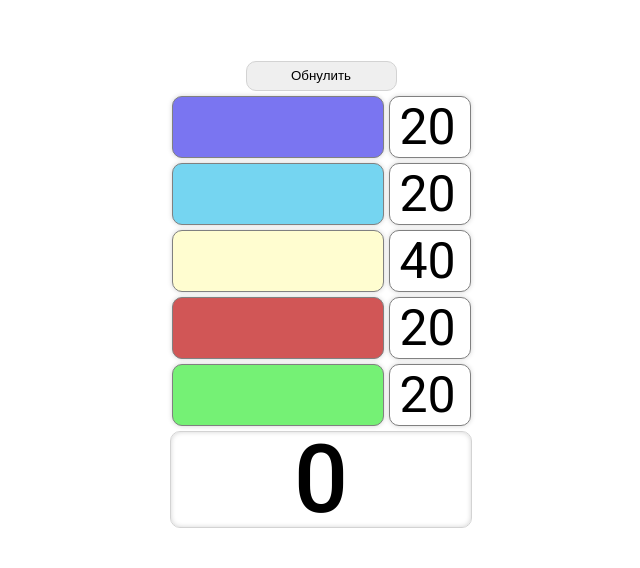
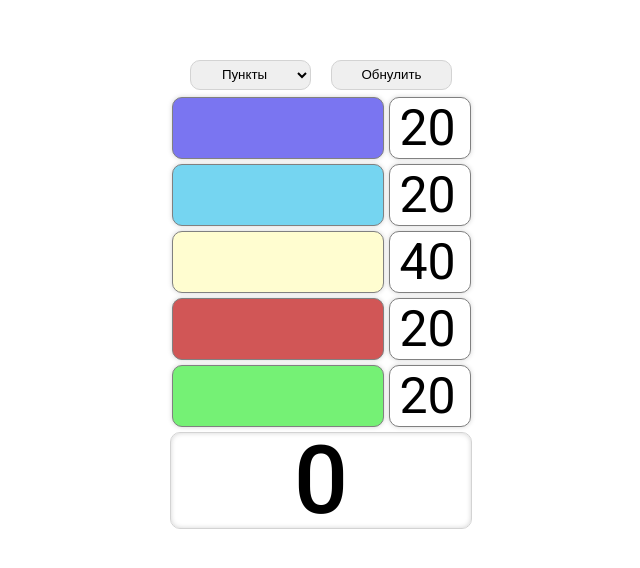
Before and after one commit to zegadb/Counter, a plain HTML site: page index.html in a window 1280 px wide. Shown: the part 106-674 px from the top of the page, without its empty margins (319-959 px from the left). Drawn offline with Linux system fonts and the light colour scheme.

Commit message:
different templates

```diff
--- a/index.html
+++ b/index.html
@@ -10,7 +10,14 @@
 </head>
 <body>
     <div class="inputArea">
-        <button>Обнулить</button>
+        <div class="menu">
+            <select>
+                <option>Пункты</option>
+                <option>Суры</option>
+                <option>Балад</option>
+            </select>
+            <button>Обнулить</button>
+        </div>
         <div class="Papa line">
             <input onClick="this.select();" value="" type="number" id="first" class="number">
             <input class="mul" type="number" id="firstM" value="20">
--- a/script.js
+++ b/script.js
@@ -1,4 +1,15 @@
 let summary = document.querySelector('p')
+const punkti = [20, 20, 40, 20, 20]
+const suri = [20, 20, 40, 20, 25]
+const balad = [35, 28, 40, 20, 25]
+document.querySelector('select').addEventListener('change', (event) => {
+    document.querySelectorAll('.mul').forEach((item, index) =>
+    {
+        if (event.target.value == 'Пункты') item.value = punkti[index];
+        else if (event.target.value == 'Суры') item.value = suri[index];
+        else if (event.target.value == 'Балад') item.value = balad[index];
+    })
+})
 document.querySelectorAll('input').forEach(item =>
 {
     item.addEventListener('input', (event) =>
--- a/style.css
+++ b/style.css
@@ -75,15 +75,24 @@ p {
     background-color: #75F175;
     color: black;
 }
+.menu {
+    width: 100%;
+    display: flex;
+    flex-direction: row;
+    align-items: center;
+    justify-content: space-evenly;
+    margin-bottom: 7px;
+}
+select {
+    border: solid 1px lightgray;
+    border-radius: 10px;
+    width: 40%;
+    height: 30px;
+    text-align: center;
+}
 button {
-    margin-bottom: 5px;
     border-radius: 10px;
-    border: solid 1px lightgray ;
-    width: 50%;
+    border: solid 1px lightgray;
+    width: 40%;
     height: 30px;
 }
-.inputArea {
-    display: flex;
-    flex-direction: column;
-    align-items: center;
-}
```
